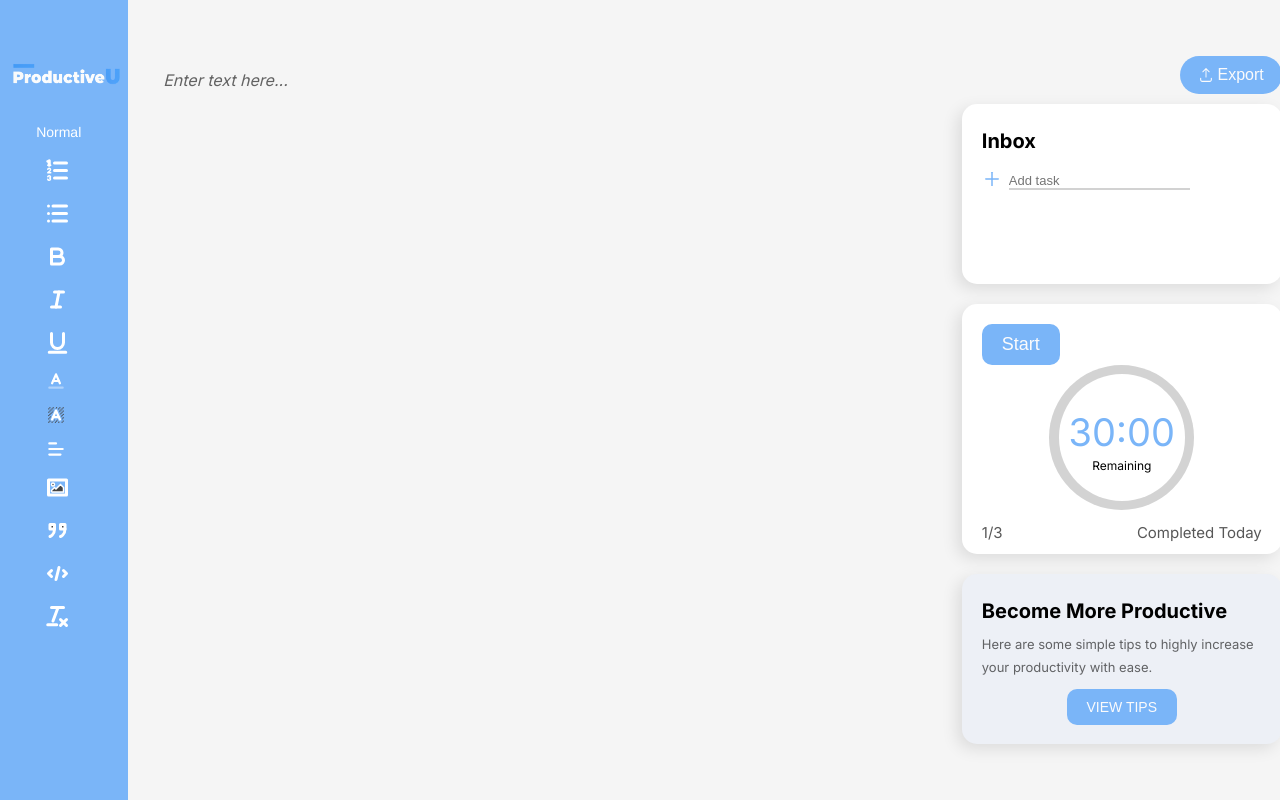
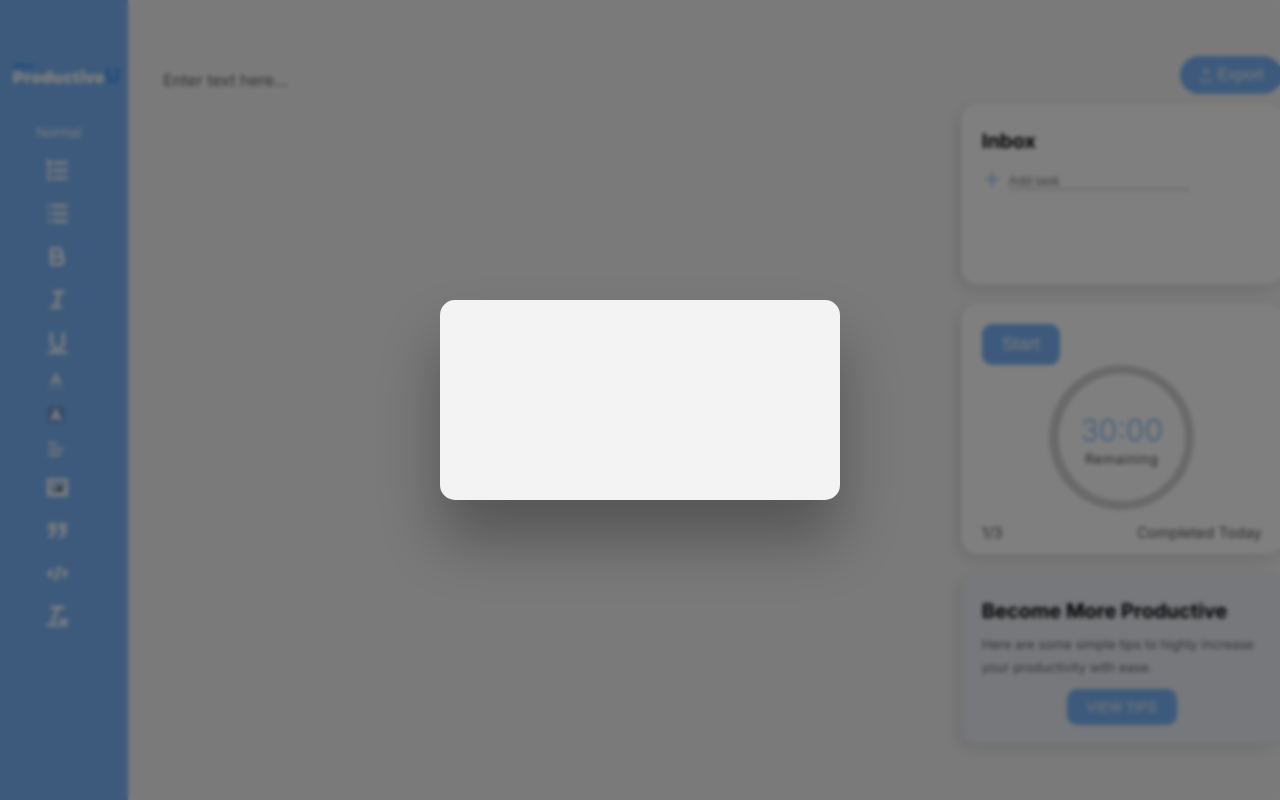
Before and after one commit to IgnacioR97/react-habits, a React (Vite) app: page / in a window 1280 px wide. Both pictures are taken after a click on the button "VIEW TIPS". Built offline with nearby package versions, Linux system fonts and the light colour scheme.

Commit message:
15 minutes started

```diff
--- a/index.html
+++ b/index.html
@@ -10,7 +10,7 @@
       href="https://fonts.googleapis.com/css2?family=Inter:wght@300;400;500;700;800&display=swap"
       rel="stylesheet"
     />
-    <title>Vite + React</title>
+    <title>ProductiveU</title>
   </head>
   <body>
     <div id="root"></div>
--- a/src/cards/Tips.jsx
+++ b/src/cards/Tips.jsx
@@ -1,4 +1,9 @@
+import { useState } from "react";
+import TipsModal from "../components/TipsModal";
+
 const Tips = () => {
+  const [openModal, setOpenModal] = useState(false);
+
   return (
     <div className="card card-tips">
       <h2 className="tips-header">Become More Productive</h2>
@@ -7,8 +12,11 @@ const Tips = () => {
         ease.
       </p>
       <div className="btn-container">
-        <button className="tips-btn">view tips</button>
+        <button className="tips-btn" onClick={() => setOpenModal(true)}>
+          view tips
+        </button>
       </div>
+      {openModal && <TipsModal setOpenModal={setOpenModal} />}
     </div>
   );
 };
--- /dev/null
+++ b/src/components/TipsModal.jsx
@@ -0,0 +1,9 @@
+const TipsModal = ({ setOpenModal }) => {
+  return (
+    <>
+      <div className="background" onClick={() => setOpenModal(false)}></div>
+      <div className="modal">{/* <h2>tips</h2> */}</div>
+    </>
+  );
+};
+export default TipsModal;
--- a/src/index.css
+++ b/src/index.css
@@ -6,6 +6,7 @@
 
 html {
   font-size: 62.5%;
+  overflow-x: hidden;
 }
 
 *,
@@ -60,6 +61,7 @@ main {
 }
 
 .container {
+  height: 100%;
   display: flex;
   flex-direction: row;
   justify-content: flex-start;
@@ -74,6 +76,7 @@ main {
   background-color: #7AB5F8;
   width: 13rem;
   height: 100vh;
+  min-height: 100%;
 
   display: flex;
   flex-direction: column;
@@ -139,6 +142,10 @@ main {
 
 .ql-editor {
   font-size: 16px;
+}
+
+.ql-editor.ql-blank::before {
+  font-style: normal;
 }
 
 .logo {
@@ -343,16 +350,17 @@ main {
 
 .value-container {
   z-index: 2;
-  font-size: 3.8rem;
-  font-weight: 400;
+  font-size: 3rem;
+  font-weight: 300;
   color: var(--color-primary);
 }
 
 .text {
   margin-top: -1rem;
-  font-size: 1.2rem;
+  font-size: 1.4rem;
   font-weight: 400;
-  color: #000000;
+  color: #000000b0;
+  letter-spacing: 0.5px;
   z-index: 1;
 }
 
@@ -442,3 +450,33 @@ main {
   padding: 1rem 2rem;
   background-color: var(--color-primary);
 }
+
+/* //////////////////// MODAL //////////////////// */
+.background {
+  position: fixed;
+  top: 0;
+  left: 0;
+  width: 100%;
+  height: 100%;
+  background-color: rgba(0, 0, 0, 0.5);
+  backdrop-filter: blur(2px);
+  z-index: 100;
+  transition: all 0.5s;
+}
+
+.modal {
+  position: fixed;
+  top: 50%;
+  left: 50%;
+  transform: translate(-50%, -50%);
+  height: 20rem;
+  width: 40rem;
+  background-color: #f3f3f3;
+  padding: 5rem 6rem;
+  box-shadow: 0 4rem 6rem rgba(0, 0, 0, 0.3);
+  z-index: 1000;
+  transition: all 0.5s;
+  border-radius: 15px;
+}
+
+/* //////////////////// TIPS MODAL //////////////////// */
```
